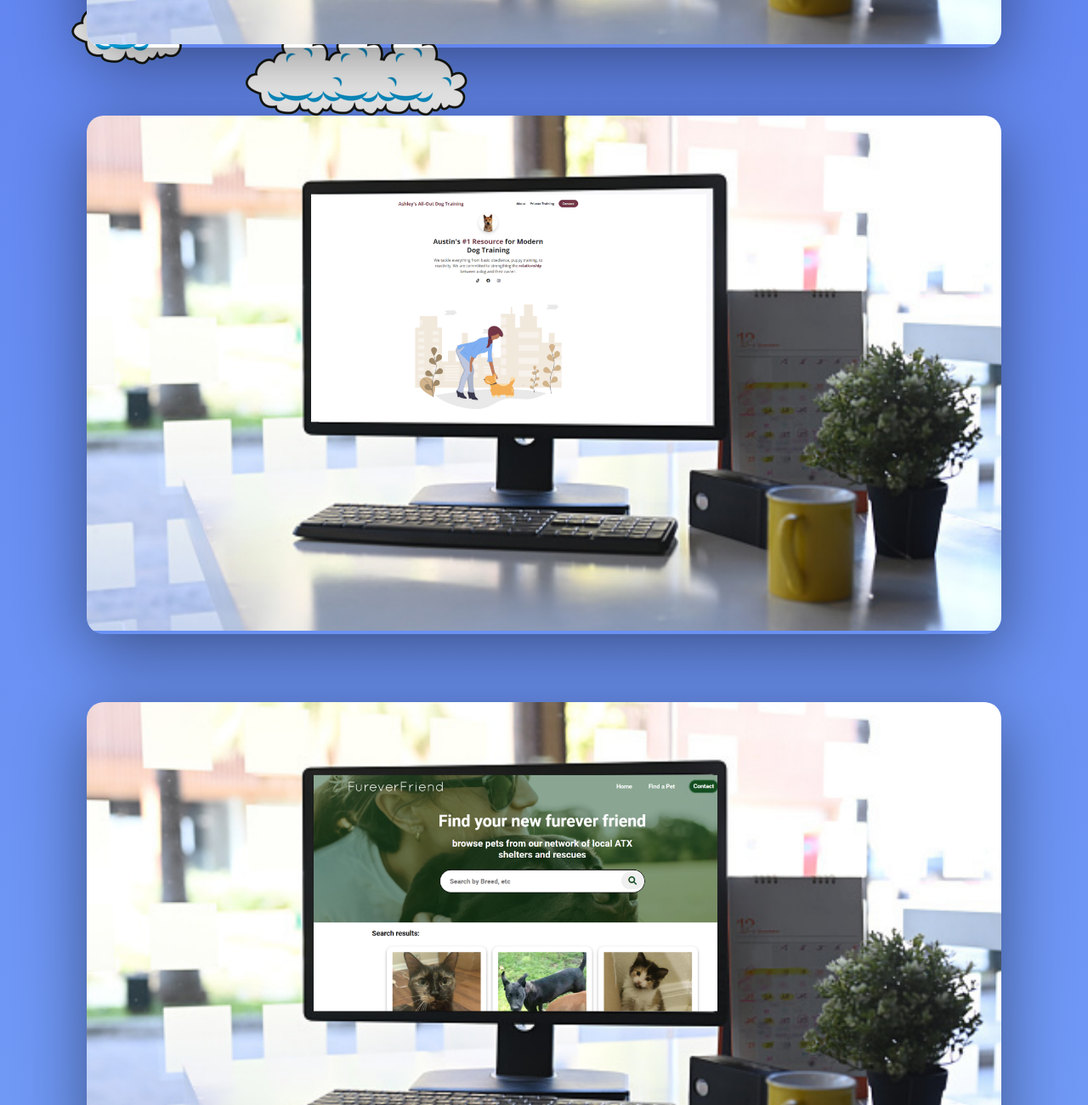
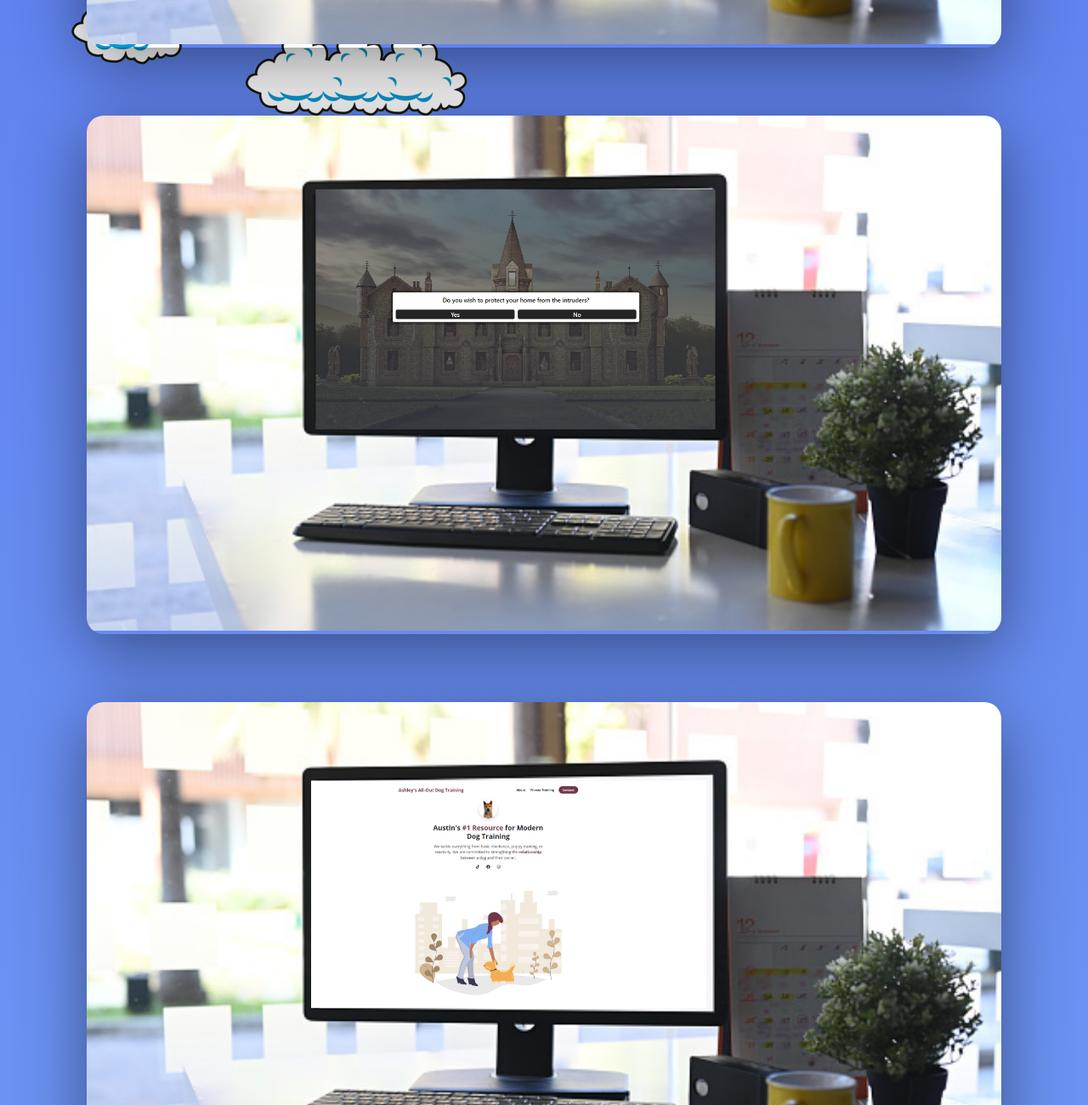
Before and after one commit to aschmalz95/Ashley-Schmalz, a plain HTML site: page index.html in a window 1280 px wide. Shown: the part 1520-2820 px from the top of the page at 85% size. Drawn offline with nearby package versions, Linux system fonts and the light colour scheme.

Commit message:
Adding new project -- text adventure game

```diff
--- a/index.html
+++ b/index.html
@@ -187,7 +187,7 @@
                                         MangaTosho || E-Commerce Project
                                     </h3>
                                     <h4 class="project__description--sub-title">
-                                        Html5, CSS3, Javascript, React
+                                        Html5, CSS, Javascript, React
                                     </h4>
                                     <p class="project__description--para">
                                         React E-commerce app that displays data of recommended and popular shoujo (a
@@ -205,6 +205,33 @@
                                             <i class="fas fa-link"></i>
                                         </a>
                                     </div>
+                        <li class="project">
+                            <div class="project__wrapper">
+                                <img src="./assets/TextAdventureMockUp.png" class="project__img">
+                                <div class="project__wrapper--bg"></div>
+                                <div class="project__description">
+                                    <h3 class="project__description--title">
+                                        Defend Your Home || Text Adventure Project
+                                    </h3>
+                                    <h4 class="project__description--sub-title">
+                                        Html5, CSS, Vanilla Javascript
+                                    </h4>
+                                    <p class="project__description--para">
+                                        Defend Your Home is a text adventure game, where you can play as 4 different
+                                        mythological creatures that are defending their manor from a horde of humans!
+                                        Eight endings are possible. Will you be able to defend your home? Or perish when
+                                        the humans ultimately surround and overwhelm you?
+                                    </p>
+                                    <div class="project__description--links">
+                                        <a href="https://github.com/aschmalz95/textadventuregame"
+                                            class="project__description--link">
+                                            <i class="fab fa-github"></i>
+                                        </a>
+                                        <a href="https://textadventuregame.vercel.app/" target="_blank"
+                                            class="project__description--link">
+                                            <i class="fas fa-link"></i>
+                                        </a>
+                                    </div>
                                     <div>
                         <li class="project">
                             <div class="project__wrapper">
@@ -215,7 +242,7 @@
                                         Ashley's All-Out Dog Training
                                     </h3>
                                     <h4 class="project__description--sub-title">
-                                        Html5, CSS3
+                                        Html5, CSS
                                     </h4>
                                     <p class="project__description--para">
                                         Ashley's All-Out Dog Training helps connect dog owner's in the Austin, TX area
@@ -243,7 +270,7 @@
                                         FureverFriends Project
                                     </h3>
                                     <h4 class="project__description--sub-title">
-                                        Html5, CSS3, Vanilla Javascript, REST API's
+                                        Html5, CSS, Vanilla Javascript, REST API's
                                     </h4>
                                     <p class="project__description--para">
                                         Using Petfinder's REST API, FureverFriends uses their database to relay
```
Also changed, not shown: assets/Eportfolio YT.png (deleted), assets/Frontend Simplified.jpg (deleted), assets/Frontend Simplified.png (deleted), assets/TextAdventureMockUp.png (added), assets/google mockup.png (deleted).
